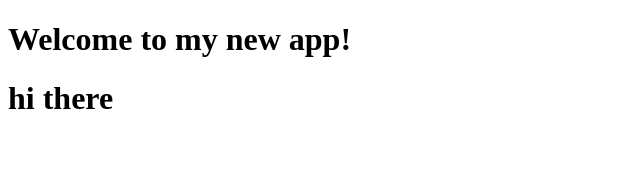
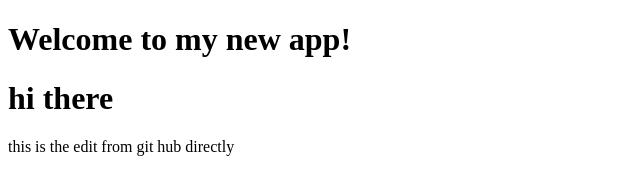
Before and after one commit to rajiamireha-create/foot, a plain HTML site: page index.html in a window 1280 px wide. Shown: the whole page, without its empty margins (0-640 px from the left). Drawn offline with Linux system fonts and the light colour scheme.

Commit message:
Add paragraph to index.html

```diff
--- a/index.html
+++ b/index.html
@@ -8,5 +8,6 @@
 <body>
 <h1>Welcome to my new app!</h1>
 <h1>hi there </h1>
+<p> this is the edit from git hub directly</p>
 </body>
 </html>
```
